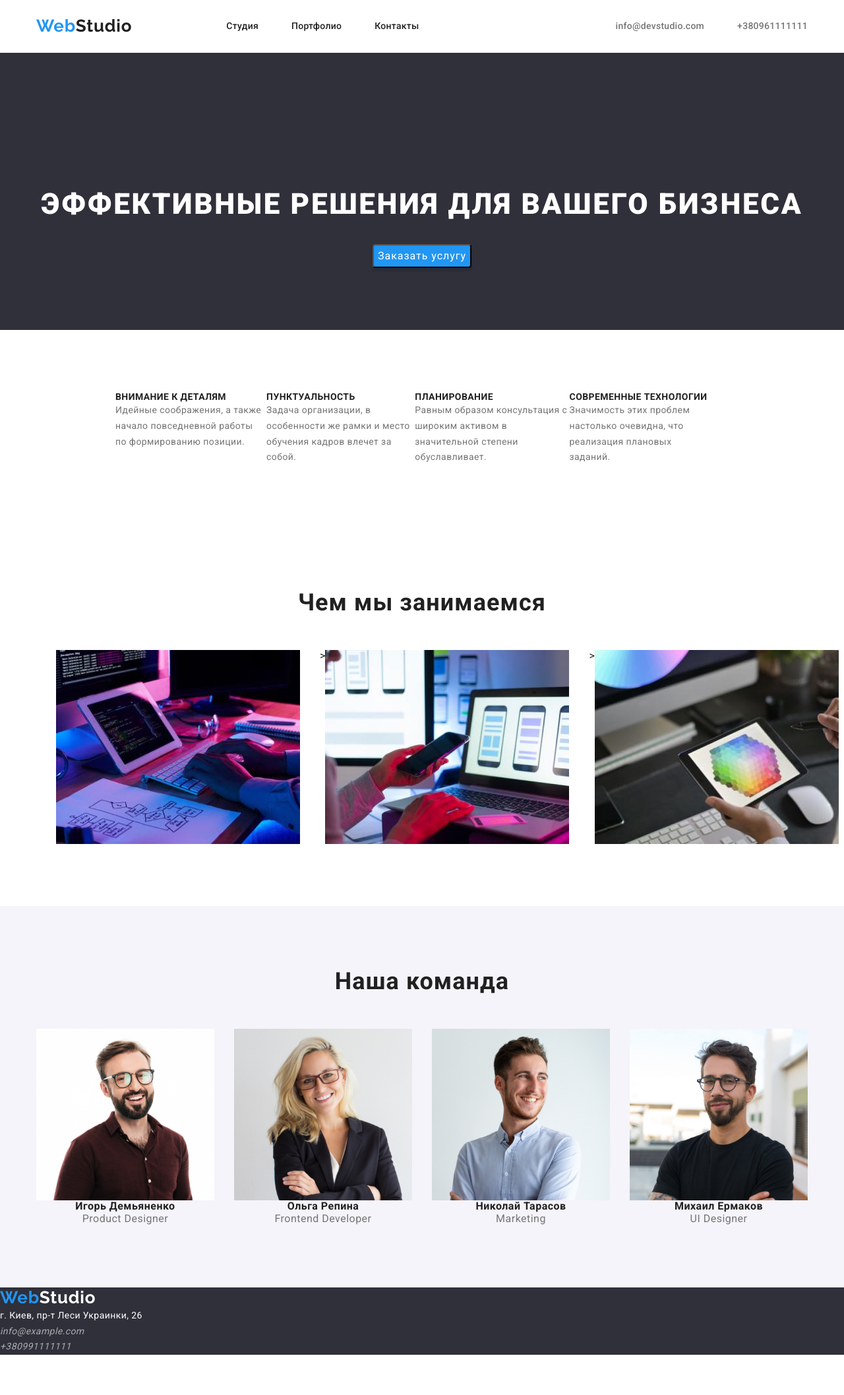
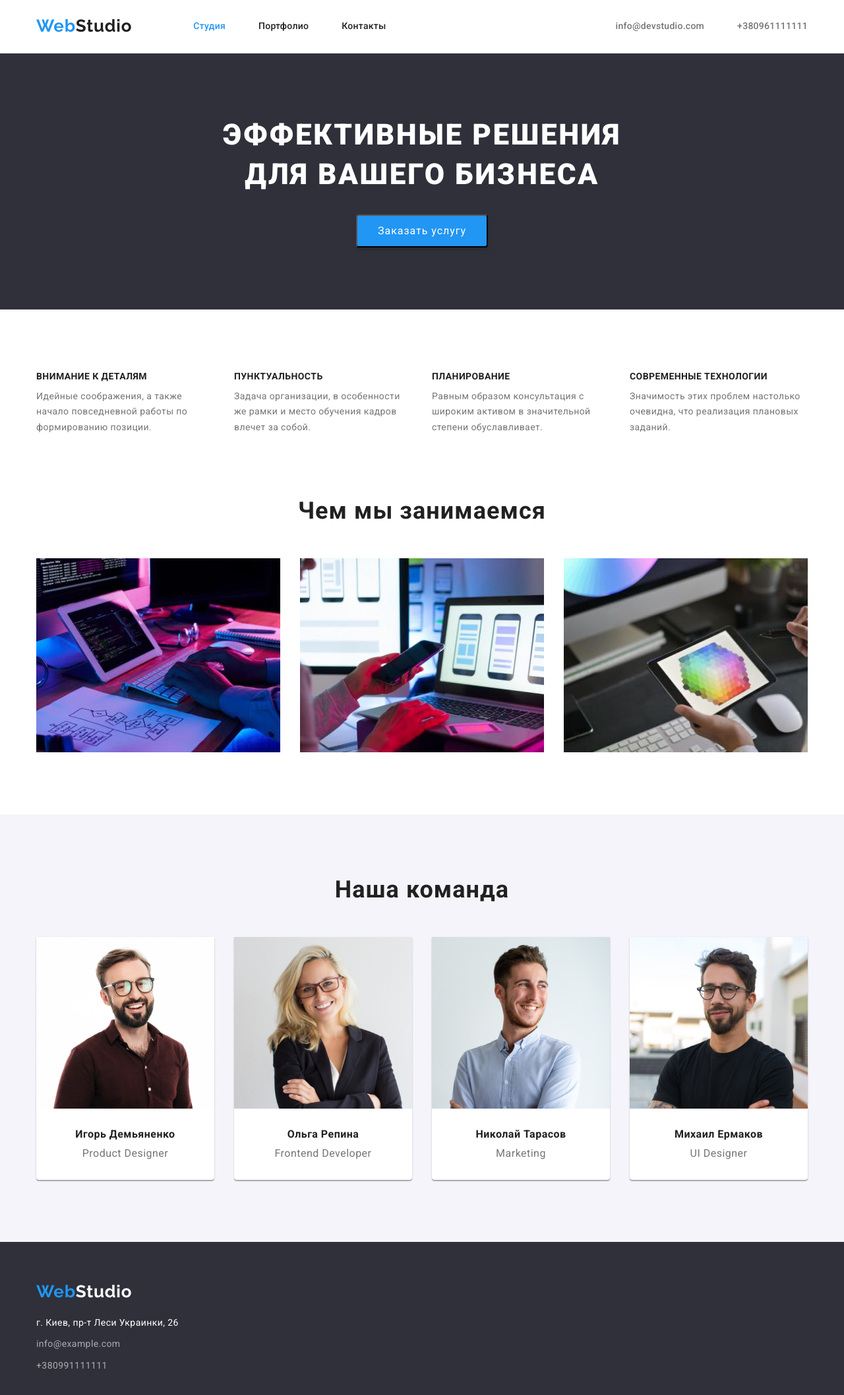
Before and after one commit to PavelMalyarenko/goit-markup-hw-03., a plain HTML site: page index.html in a window 1280 px wide. Shown: the whole page at 66% size. Before the commit the page ends 2053 px from the top, so only its background shows below. Drawn offline with Linux system fonts and the light colour scheme.

Commit message:
Добавлены стили для геометрии

```diff
--- a/css/styles.css
+++ b/css/styles.css
@@ -45,6 +45,7 @@ body {
   clip-path: inset(50%);
   margin: -1px;
 }
+
 .link {
   text-decoration: none;
 }
@@ -56,9 +57,27 @@ body {
   padding-top: 24px;
   padding-bottom: 25px;
 }
+.header {
+  border-bottom: 1px solid #ececec;
+}
+.logo {
+  font-family: Raleway;
+  font-weight: 700;
+  font-size: 26px;
+  line-height: 1.19;
+  letter-spacing: 0.03em;
+  color: var(--hover-foces-color);
+}
+.logo-dark {
+  color: var(--main-color);
+}
+.logo-white {
+  color: var(--secondary-text-color);
+}
 .section-nav {
   display: flex;
   align-items: center;
+  border-bottom: var(--main-color);
 }
 .menu-nav-list {
   display: flex;
@@ -66,6 +85,9 @@ body {
 .header-contacts {
   display: flex;
   margin-left: auto;
+}
+.menu-nav-list .menu-nav-item:first-child {
+  margin-left: 0;
 }
 .menu-nav-item {
   margin-left: 50px;
@@ -79,6 +101,10 @@ body {
   line-height: 1.14;
   letter-spacing: 0.02em;
   color: var(--main-color);
+  text-decoration: none;
+}
+.menu-nav.current {
+  color: var(--hover-foces-color);
 }
 .menu-nav-item :hover,
 .menu-nav-item :focus {
@@ -110,17 +136,20 @@ body {
 .header-tel-item :focus {
   color: var(--hover-foces-color);
 }
+
 /*----index-html----*/
 .section {
   padding-top: 94px;
   padding-bottom: 94px;
 }
+
+/*----heading-section----*/
+.heading-section {
+  background-color: #2f303a;
+}
 .heading-conteiner {
   text-align: center;
-}
-.heading-section {
-  background-color: #2f303a;
-  padding-top: 200px;
+  width: 696px;
 }
 .heading {
   font-weight: 900;
@@ -133,6 +162,8 @@ body {
   margin-bottom: 30px;
 }
 .btn {
+  min-width: 200px;
+  height: 50px;
   cursor: pointer;
   font-size: 16px;
   line-height: 1.87;
@@ -142,12 +173,17 @@ body {
   box-shadow: 0px 4px 4px rgba(0, 0, 0, 0.15);
   border-radius: 4px;
 }
-.items-list {
+
+/*----feature-section----*/
+.feature-list {
   display: flex;
-  justify-content: center;
-  padding-left: 120px;
-  padding-right: 120px;
+}
+.feature-list .feature-item {
+  width: calc((100% - 90px) / 4);
   margin-right: 30px;
+}
+.feature-list .feature-item:nth-child(4n) {
+  margin-right: 0px;
 }
 .subtitle {
   font-size: 14px;
@@ -155,12 +191,18 @@ body {
   letter-spacing: 0.03em;
   text-transform: uppercase;
   color: var(--main-color);
+  margin-bottom: 10px;
 }
 .text {
   font-size: 14px;
   line-height: 1.71;
   letter-spacing: 0.03em;
   color: var(--primary-text-color);
+}
+
+/*----work-section----*/
+.work-section {
+  padding-top: 0;
 }
 .work-title {
   font-size: 36px;
@@ -173,9 +215,14 @@ body {
 .work-list {
   display: flex;
 }
+.work-list .work-item:first-child {
+  margin-left: 0;
+}
 .work-item {
   margin-left: 30px;
 }
+
+/*----command-section----*/
 .command-section {
   background-color: #f5f4fa;
 }
@@ -191,7 +238,18 @@ body {
   display: flex;
 }
 .command-item {
+  background: #ffffff;
+  box-shadow: 0px 1px 3px rgba(0, 0, 0, 0.12), 0px 1px 1px rgba(0, 0, 0, 0.14),
+    0px 2px 1px rgba(0, 0, 0, 0.2);
+  border-radius: 0px 0px 4px 4px;
   margin-right: 30px;
+}
+.command-list .command-item:last-child {
+  margin-right: 0;
+}
+.command-item-discription {
+  padding-bottom: 30px;
+  padding-top: 30px;
 }
 .name {
   font-size: 16px;
@@ -199,6 +257,7 @@ body {
   text-align: center;
   letter-spacing: 0.03em;
   color: var(--main-color);
+  padding-bottom: 10px;
 }
 .position {
   font-size: 16px;
@@ -207,47 +266,49 @@ body {
   letter-spacing: 0.03em;
   color: var(--primary-text-color);
 }
+
 /*----footer----*/
 .footer-section {
   background-color: #2f303a;
+  padding-top: 60px;
+  padding-bottom: 60px;
 }
 .address-item {
-  font-family: Roboto;
   font-style: normal;
-  font-weight: normal;
   font-size: 14px;
   line-height: 1.71;
   letter-spacing: 0.03em;
   color: var(--secondary-text-color);
+  margin-bottom: 9px;
+  margin-top: 20px;
 }
 .footer-mail {
+  font-style: normal;
   font-size: 14px;
   line-height: 1.71;
   letter-spacing: 0.03em;
   color: rgba(255, 255, 255, 0.6);
+  display: block;
+  margin-bottom: 9px;
 }
 .footer-tel {
+  font-style: normal;
   font-size: 14px;
   line-height: 1.71;
   letter-spacing: 0.03em;
   color: rgba(255, 255, 255, 0.6);
-}
-.logo {
-  font-family: Raleway;
-  font-weight: 700;
-  font-size: 26px;
-  line-height: 1.19;
-  letter-spacing: 0.03em;
-  color: var(--hover-foces-color);
-}
-.logo-dark {
-  color: var(--main-color);
-}
-.logo-white {
-  color: var(--secondary-text-color);
+  margin-top: 9px;
 }
 
 /*----portfolio-html----*/
+.filters-list {
+  display: flex;
+  justify-content: center;
+  margin-bottom: 34px;
+}
+.filters-list .filter-item + .filter-item {
+  margin-left: 8px;
+}
 .filter-btn {
   font-size: 16px;
   line-height: 26px;
@@ -262,6 +323,28 @@ body {
   color: #ffffff;
   cursor: pointer;
 }
+
+/*----project-section----*/
+.project-list {
+  display: flex;
+  flex-wrap: wrap;
+}
+.project-item {
+  width: 370px;
+  margin-right: 30px;
+  margin-bottom: 30px;
+  background-color: #ffffff;
+  border-right: 1px solid #eeeeee;
+  border-bottom: 1px solid #eeeeee;
+  border-left: 1px solid #eeeeee;
+  box-sizing: border-box;
+}
+.project-item :nth-last-child(-n + 3) {
+  margin-bottom: 0;
+}
+.project-item:nth-child(3n) {
+  margin-right: 0;
+}
 .project-title {
   font-size: 18px;
   line-height: 2;
@@ -274,3 +357,6 @@ body {
   letter-spacing: 0.03em;
   color: var(--primary-text-color);
 }
+.project-title-text-discription {
+  padding: 20px 24px 20px 24px;
+}
--- a/index.html
+++ b/index.html
@@ -15,14 +15,14 @@
 </head>
 <body>
     <!--Header-->
-    <header>
+    <header class="header">
         <div class="conteiner header-conteiner">
         <nav class="section-nav">
             <a class="logo header-logo link" lang="en" href="">Web<span class="logo-dark">Studio</span></a>
-            <ul class="menu-nav-list list">
-                <li class="menu-nav-item"> <a class="menu-nav link"  href="">Студия</a></li>
-                <li class="menu-nav-item"><a class="menu-nav link"  href="portfolio.html">Портфолио</a></li>
-                <li class="menu-nav-item"><a class="menu-nav link"  href="">Контакты</a></li>
+            <ul class="menu-nav-list">
+                <li class="menu-nav-item"> <a class="menu-nav current"  href="">Студия</a></li>
+                <li class="menu-nav-item"><a class="menu-nav"  href="portfolio.html">Портфолио</a></li>
+                <li class="menu-nav-item"><a class="menu-nav"  href="">Контакты</a></li>
             </ul>
         </nav>
             <ul class="header-contacts">
@@ -43,20 +43,20 @@
         <section class="section">
             <div class="conteiner">
             <h2 class="visually-hidden">Наши преимущества</h2>
-            <ul class="items-list">
-                <li>
+            <ul class="feature-list">
+                <li class="feature-item">
                     <h3 class="subtitle">Внимание к деталям</h3>
                     <p class="text">Идейные соображения, а также начало повседневной работы по формированию позиции.</p>
                 </li>
-                <li>
+                <li class="feature-item">
                     <h3 class="subtitle">Пунктуальность</h3>
                     <p class="text">Задача организации, в особенности же рамки и место обучения кадров влечет за собой.</p>
                 </li>
-                <li>
+                <li class="feature-item">
                     <h3 class="subtitle">Планирование</h3>
                     <p class="text">Равным образом консультация с широким активом в значительной степени обуславливает.</p>
                 </li>
-                <li>
+                <li class="feature-item">
                     <h3 class="subtitle">Современные технологии</h3>
                     <p class="text">Значимость этих проблем настолько очевидна, что реализация плановых заданий.</p>
                 </li>
@@ -69,8 +69,8 @@
             <h2 class="work-title">Чем мы занимаемся</h2>
             <ul class="work-list">
                 <li class="work-item"><img src="./images/box1.jpg" alt="Десктопные приложения" width="370"></li>
-                <li class="work-item"></li>><img src="./images/box2.jpg" alt="Мобильные приложения" width="370"></li>
-                <li class="work-item"></li>><img src="./images/box3.jpg" alt="Дизайнерские решения" width="370"></li>
+                <li class="work-item"></li><img src="./images/box2.jpg" alt="Мобильные приложения" width="370"></li>
+                <li class="work-item"></li><img src="./images/box3.jpg" alt="Дизайнерские решения" width="370"></li>
             </ul>
             </div>
         </section>
@@ -81,29 +81,38 @@
             <ul class="command-list">
                 <li class="command-item">
                     <img src="./images/img.jpg" width="270" alt="Игорь-Демьяненко">
+                <div class="command-item-discription">
                     <h3 class="name">Игорь Демьяненко</h3>
                     <p class="position" lang="en">Product Designer</p>
+                </div>
                 </li>
                 <li class="command-item">
                     <img src="./images/img(1).jpg" width="270" alt="Ольга-Репина">
+                <div class="command-item-discription">
                     <h3 class="name">Ольга Репина</h3>
                     <p class="position" lang="en">Frontend Developer</p>
+                </div>
                 </li>
                 <li class="command-item">
                     <img src="./images/img(2).jpg" width="270" alt="Николай-Тарасов">
+                <div class="command-item-discription">
                     <h3 class="name">Николай Тарасов</h3>
                     <p class="position" lang="en">Marketing</p>
+                 </div>
                 </li>
                 <li class="command-item">
                     <img src="./images/img(3).jpg" width="270" alt="Михаил-Ермаков">
+                <div class="command-item-discription">
                     <h3 class="name">Михаил Ермаков</h3>
                     <p class="position" lang="en">UI Designer</p>
+                </div>
                 </li>
             </ul>
             </div>
         </section>
     </main>
-    <footer class="footer-section">
+    <footer class="section footer-section">
+        <div class="conteiner">
         <!--footer-->
             <a class="logo link" lang="en" href="">Web<span class="logo-white">Studio</span></a>
             <address>
@@ -113,6 +122,7 @@
                 <li><a class="footer-tel link" href="tel:+380991111111">+380991111111</a></li>
             </ul>
             </address>
+            </div>
     </footer>
 </body>
 
```
Also changed, not shown: portfolio.html (+39 -16 lines).
